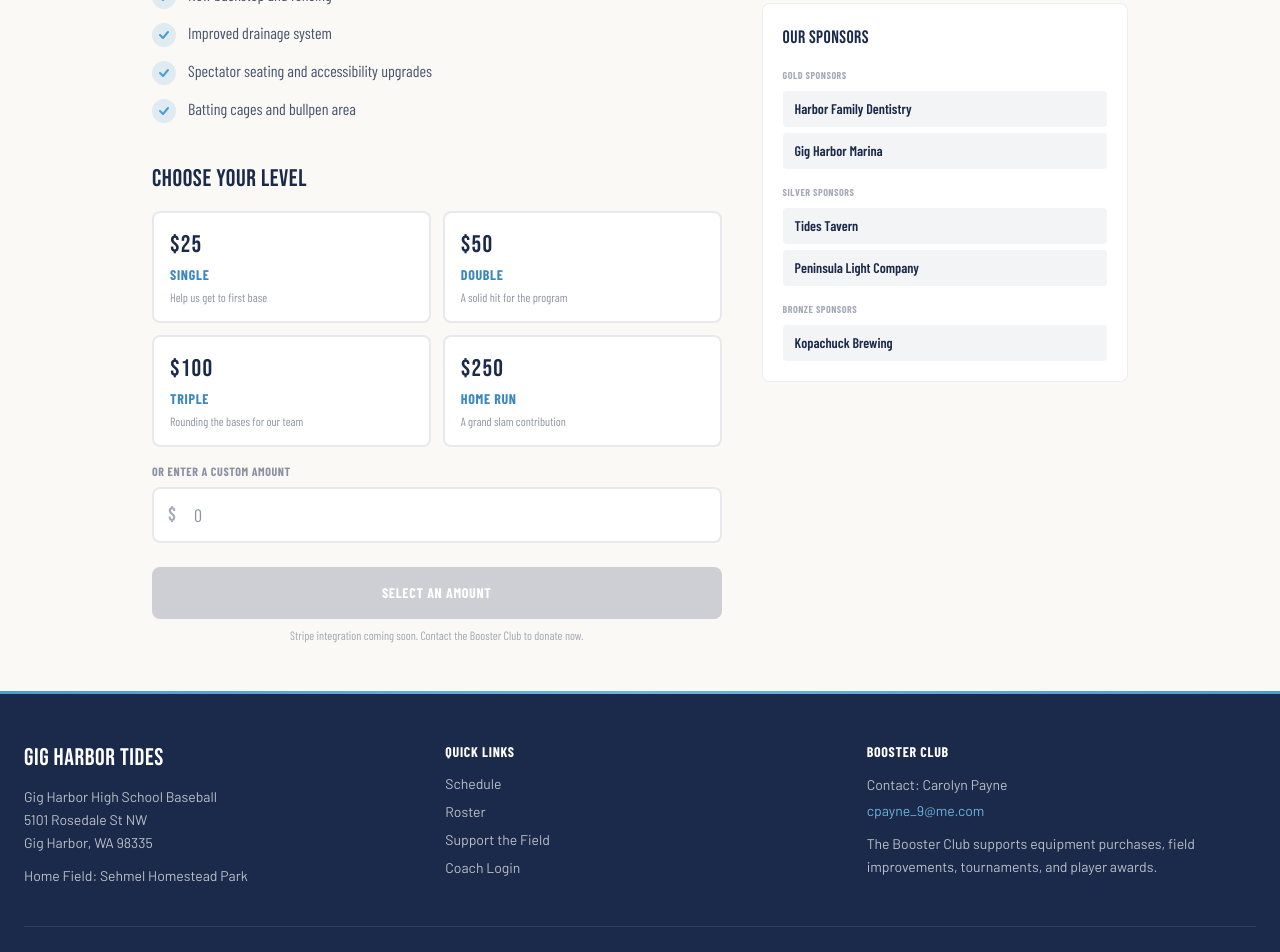
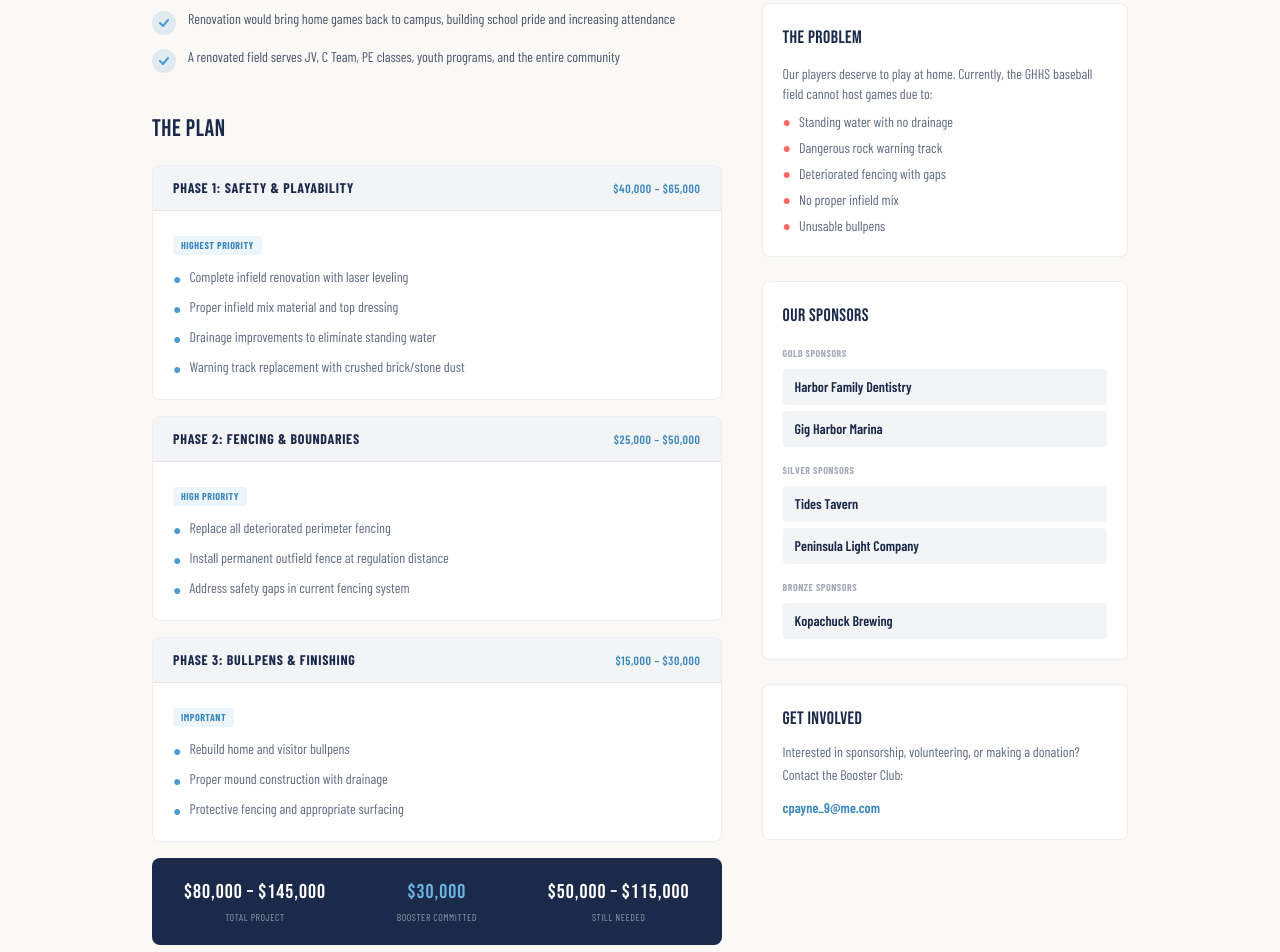
Before and after one commit to bsleeter/gh-baseball-site, a Next.js app: page /donate in a window 1280 px wide. Shown: the part 660-1612 px from the top of the page. Built offline with nearby package versions, Linux system fonts and the light colour scheme; no server answers; the database is empty.

Commit message:
Update field renovation page with real proposal content
Replace placeholder content with actual GHHS field renovation
proposal: phased approach, real costs, current field conditions,
and correct location (GHHS campus, not Sehmel).

Co-Authored-By: Claude Opus 4.6 (1M context) <noreply@anthropic.com>

```diff
--- a/src/app/donate/page.tsx
+++ b/src/app/donate/page.tsx
@@ -47,7 +47,7 @@ export default function DonatePage() {
         <div className="grid grid-cols-1 lg:grid-cols-5 gap-10">
           {/* Main content */}
           <div className="lg:col-span-3 space-y-10">
-            {/* About the project */}
+            {/* Why it matters */}
             <section>
               <h2 className="font-display text-2xl tracking-wide text-navy mb-4">
                 WHY THIS MATTERS
@@ -56,22 +56,68 @@ export default function DonatePage() {
                 {renovationDetails.description}
               </p>
               <div className="space-y-3">
-                {renovationDetails.improvements.map((item, i) => (
+                {renovationDetails.whyItMatters.map((item, i) => (
                   <div key={i} className="flex items-start gap-3">
                     <div className="shrink-0 w-6 h-6 rounded-full bg-carolina/15 flex items-center justify-center mt-0.5">
                       <svg width="12" height="12" viewBox="0 0 12 12" fill="none">
-                        <path
-                          d="M2 6L5 9L10 3"
-                          stroke="#4B9CD3"
-                          strokeWidth="2"
-                          strokeLinecap="round"
-                          strokeLinejoin="round"
-                        />
+                        <path d="M2 6L5 9L10 3" stroke="#4B9CD3" strokeWidth="2" strokeLinecap="round" strokeLinejoin="round" />
                       </svg>
                     </div>
-                    <span className="font-heading text-navy/80">{item}</span>
+                    <span className="font-heading text-navy/80 text-sm">{item}</span>
                   </div>
                 ))}
+              </div>
+            </section>
+
+            {/* Phased Plan */}
+            <section>
+              <h2 className="font-display text-2xl tracking-wide text-navy mb-5">
+                THE PLAN
+              </h2>
+              <div className="space-y-4">
+                {renovationDetails.phases.map((phase, i) => (
+                  <div key={i} className="bg-white rounded-lg border border-navy/8 overflow-hidden">
+                    <div className="flex items-center justify-between px-5 py-3 bg-navy/5 border-b border-navy/8">
+                      <h3 className="font-heading font-bold text-sm text-navy uppercase tracking-wider">
+                        {phase.name}
+                      </h3>
+                      <span className="font-heading text-xs text-carolina-dark font-semibold uppercase tracking-wider">
+                        {phase.cost}
+                      </span>
+                    </div>
+                    <div className="p-5">
+                      <span className="inline-block px-2 py-0.5 rounded text-[10px] font-heading font-bold uppercase tracking-wider bg-carolina/10 text-carolina-dark mb-3">
+                        {phase.priority}
+                      </span>
+                      <ul className="space-y-2">
+                        {phase.items.map((item, j) => (
+                          <li key={j} className="flex items-start gap-2 text-sm font-heading text-navy/70">
+                            <span className="shrink-0 text-carolina mt-0.5">&#9679;</span>
+                            {item}
+                          </li>
+                        ))}
+                      </ul>
+                    </div>
+                  </div>
+                ))}
+              </div>
+
+              {/* Cost summary */}
+              <div className="mt-4 bg-navy rounded-lg p-5 text-white">
+                <div className="grid grid-cols-3 gap-4 text-center">
+                  <div>
+                    <span className="score-display text-xl">{renovationDetails.totalCost}</span>
+                    <span className="block text-[10px] font-heading uppercase tracking-wider text-white/50 mt-1">Total Project</span>
+                  </div>
+                  <div>
+                    <span className="score-display text-xl text-carolina-light">{renovationDetails.boosterFunds}</span>
+                    <span className="block text-[10px] font-heading uppercase tracking-wider text-white/50 mt-1">Booster Committed</span>
+                  </div>
+                  <div>
+                    <span className="score-display text-xl">{renovationDetails.fundingNeeded}</span>
+                    <span className="block text-[10px] font-heading uppercase tracking-wider text-white/50 mt-1">Still Needed</span>
+                  </div>
+                </div>
               </div>
             </section>
 
@@ -138,7 +184,7 @@ export default function DonatePage() {
                   : "Select an Amount"}
               </button>
               <p className="text-xs text-navy/40 font-heading mt-2 text-center">
-                Stripe integration coming soon. Contact the Booster Club to donate now.
+                Contact the Booster Club to donate: <a href="mailto:cpayne_9@me.com" className="text-carolina-dark hover:text-carolina">cpayne_9@me.com</a>
               </p>
             </section>
           </div>
@@ -168,9 +214,11 @@ export default function DonatePage() {
                     className="h-full bg-gradient-to-r from-carolina to-carolina-light rounded-full animate-fill relative"
                     style={{ width: `${pct}%` }}
                   >
-                    <span className="absolute right-2 top-1/2 -translate-y-1/2 text-[10px] font-heading font-bold text-white">
-                      {pct}%
-                    </span>
+                    {pct > 10 && (
+                      <span className="absolute right-2 top-1/2 -translate-y-1/2 text-[10px] font-heading font-bold text-white">
+                        {pct}%
+                      </span>
+                    )}
                   </div>
                 </div>
 
@@ -179,6 +227,21 @@ export default function DonatePage() {
                   <span>${(fundraisingGoal / 2).toLocaleString()}</span>
                   <span>${fundraisingGoal.toLocaleString()}</span>
                 </div>
+              </div>
+            </div>
+
+            {/* Current situation */}
+            <div className="bg-white rounded-lg border border-navy/8 p-5">
+              <h3 className="font-display text-lg tracking-wide text-navy mb-3">THE PROBLEM</h3>
+              <div className="space-y-2 text-sm font-heading text-navy/70">
+                <p>Our players deserve to play at home. Currently, the GHHS baseball field cannot host games due to:</p>
+                <ul className="space-y-1.5 mt-2">
+                  <li className="flex items-start gap-2"><span className="text-red-400 shrink-0">&#9679;</span> Standing water with no drainage</li>
+                  <li className="flex items-start gap-2"><span className="text-red-400 shrink-0">&#9679;</span> Dangerous rock warning track</li>
+                  <li className="flex items-start gap-2"><span className="text-red-400 shrink-0">&#9679;</span> Deteriorated fencing with gaps</li>
+                  <li className="flex items-start gap-2"><span className="text-red-400 shrink-0">&#9679;</span> No proper infield mix</li>
+                  <li className="flex items-start gap-2"><span className="text-red-400 shrink-0">&#9679;</span> Unusable bullpens</li>
+                </ul>
               </div>
             </div>
 
@@ -207,6 +270,19 @@ export default function DonatePage() {
                 );
               })}
             </div>
+
+            {/* Contact */}
+            <div className="bg-white rounded-lg border border-navy/8 p-5">
+              <h3 className="font-display text-lg tracking-wide text-navy mb-2">GET INVOLVED</h3>
+              <p className="text-sm font-heading text-navy/70 leading-relaxed">
+                Interested in sponsorship, volunteering, or making a donation? Contact the Booster Club:
+              </p>
+              <p className="mt-2">
+                <a href="mailto:cpayne_9@me.com" className="text-sm font-heading font-semibold text-carolina-dark hover:text-carolina transition-colors">
+                  cpayne_9@me.com
+                </a>
+              </p>
+            </div>
           </div>
         </div>
       </div>
--- a/src/data/donations.ts
+++ b/src/data/donations.ts
@@ -9,9 +9,6 @@ export interface Sponsor {
   tier: string;
   logo?: string;
 }
-
-export const fundraisingGoal = 50000;
-export const fundraisingRaised = 14750;
 
 export const donationTiers: DonationTier[] = [
   { amount: 25, label: "Single", description: "Help us get to first base" },
@@ -30,16 +27,50 @@ export const sponsors: Sponsor[] = [
 
 export const renovationDetails = {
   title: "Field Renovation Project",
-  subtitle: "Building a Home Field Worthy of Our Tides",
+  subtitle: "Bringing Our Tides Home",
   description:
-    "The Gig Harbor Tides baseball program is raising funds to renovate our home field at Sehmel Homestead Park. This project will transform our facility into a top-tier high school baseball venue.",
-  improvements: [
-    "New infield turf and professional-grade clay",
-    "Upgraded dugouts with protective screening",
-    "LED scoreboard and field lighting",
-    "New backstop and fencing",
-    "Improved drainage system",
-    "Spectator seating and accessibility upgrades",
-    "Batting cages and bullpen area",
+    "The Gig Harbor High School baseball field is in poor condition, forcing our varsity team to play all home games at an off-campus facility. The Booster Club is partnering with the Peninsula School District to renovate our on-campus field so our players can finally play at home.",
+  whyItMatters: [
+    "Our current field has standing water, no proper infield mix, and deteriorated fencing with safety hazards",
+    "The warning track uses large rock material that presents serious injury risk to players",
+    "Our team plays every home game off-campus at Sehmel Homestead Park instead of at school",
+    "Renovation would bring home games back to campus, building school pride and increasing attendance",
+    "A renovated field serves JV, C Team, PE classes, youth programs, and the entire community",
   ],
+  phases: [
+    {
+      name: "Phase 1: Safety & Playability",
+      priority: "Highest Priority",
+      items: [
+        "Complete infield renovation with laser leveling",
+        "Proper infield mix material and top dressing",
+        "Drainage improvements to eliminate standing water",
+        "Warning track replacement with crushed brick/stone dust",
+      ],
+      cost: "$40,000 – $65,000",
+    },
+    {
+      name: "Phase 2: Fencing & Boundaries",
+      priority: "High Priority",
+      items: [
+        "Replace all deteriorated perimeter fencing",
+        "Install permanent outfield fence at regulation distance",
+        "Address safety gaps in current fencing system",
+      ],
+      cost: "$25,000 – $50,000",
+    },
+    {
+      name: "Phase 3: Bullpens & Finishing",
+      priority: "Important",
+      items: [
+        "Rebuild home and visitor bullpens",
+        "Proper mound construction with drainage",
+        "Protective fencing and appropriate surfacing",
+      ],
+      cost: "$15,000 – $30,000",
+    },
+  ],
+  totalCost: "$80,000 – $145,000",
+  boosterFunds: "$30,000",
+  fundingNeeded: "$50,000 – $115,000",
 };
```
